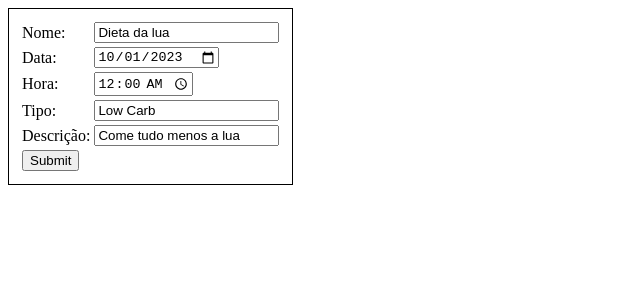
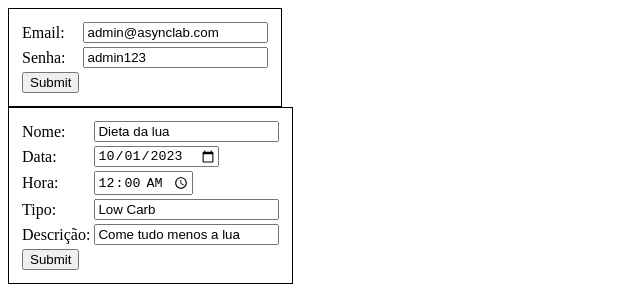
Before and after one commit to briitogabriel/ASYNC_Front, a React (Vite) app: page / in a window 1280 px wide. Shown: the top 308 px of the page, without its empty margins (0-640 px from the left). Built offline with nearby package versions, Linux system fonts and the light colour scheme.

Commit message:
testando cadastro de dieta com login

```diff
--- a/src/App.jsx
+++ b/src/App.jsx
@@ -1,8 +1,14 @@
 import axios from 'axios';
 import { useState } from 'react';
 
+// const token = 'eyJhbGciOiJIUzI1NiIsInR5cCI6IkpXVCJ9.eyJpZCI6MSwibmFtZSI6IkFkbWluIiwiZW1haWwiOiJhZG1pbkBhc3luY2xhYi5jb20iLCJpYXQiOjE2OTc1ODQxNDYsImV4cCI6MTY5NzU4Nzc0Nn0.MD4YrcYNOxiSp0FCO1ewYkVf-fz0PyDdeJiGGMNukB4'
+
 export const App = () => {
-  let initialState = {
+  let initialUsuario = {
+    email: "admin@asynclab.com",
+	  senha: "admin123"
+  }
+  let initialDieta = {
     die_nome: "Dieta da lua",
     die_data: "2023-10-01",
     die_hora: "00:00:00",
@@ -11,15 +17,19 @@ export const App = () => {
     pac_id: 1
   }
     const inputStyle = {border: "1px solid black", height: 75, "padding": 10}
-    const [dieta, setDieta] = useState(initialState)
+    const [dieta, setDieta] = useState(initialDieta)
+    const [usuario, setUsuario] = useState(initialUsuario)
     const [response, setResponse] = useState()
 
-    const sumbitForm = (e) => {
+    const [token, setToken] = useState('')
+
+    const sumbitUsuario = (e) => {
       e.preventDefault()
-      axios.post('http://localhost:3333/api/dietas', dieta)
+      axios.post('http://localhost:3333/api/usuarios/login', usuario)
       .then((res) => {
+        setToken(res.data.data)
         setResponse(res.data)
-        setDieta(initialState)
+        setUsuario(initialUsuario)
         console.log(res.data)
       })
       .catch(function (error) {
@@ -28,24 +38,63 @@ export const App = () => {
     }
     const onChangeHandler = (event) => {
       const {name, value} = event
+        setUsuario((prev) => {
+          return {...prev, [name]: value}
+        })
+    }
+
+    const sumbitDieta = (e) => {
+      e.preventDefault()
+      console.log(token)
+      axios.post('http://localhost:3333/api/dietas', dieta, {
+        headers: {
+          'Authorization': `${token}`
+        }
+      })
+      .then((res) => {
+        setDieta(initialDieta)
+        setResponse(res.data)
+        console.log(res.data)
+      })
+      .catch(function (error) {
+        console.log(error);
+      });
+    }
+    const onChangeDieta = (event) => {
+      const {name, value} = event
         setDieta((prev) => {
           return {...prev, [name]: value}
         })
     }
-     return(
-          <form onSubmit={sumbitForm}>
+
+      return(
+        <>
+          <form onSubmit={sumbitUsuario}>
             <table style={inputStyle}>
               <tbody>
-                <tr><td>Nome:</td><td><input type="text" name="die_nome" value={dieta.die_nome} onChange={(e) => onChangeHandler(e.target)}/></td></tr>
-                <tr><td>Data:</td><td><input type="date" name="die_data" value={dieta.die_data} onChange={(e) => onChangeHandler(e.target)}/></td></tr>
-                <tr><td>Hora:</td><td><input type="time" name="die_hora" value={dieta.die_hora} onChange={(e) => onChangeHandler(e.target)}/></td></tr>
-                <tr><td>Tipo:</td><td><input type="text" name="die_tipo" value={dieta.die_tipo} onChange={(e) => onChangeHandler(e.target)}/></td></tr>
-                <tr><td>Descrição:</td><td><input type="text" name="die_descricao" value={dieta.die_descricao} onChange={(e) => onChangeHandler(e.target)}/></td></tr>
+                <tr><td>Email:</td><td><input type="text" name="email" value={usuario.email} onChange={(e) => onChangeHandler(e.target)}/></td></tr>
+                <tr><td>Senha:</td><td><input type="text" name="senha" value={usuario.senha} onChange={(e) => onChangeHandler(e.target)}/></td></tr>
                 <tr><td ><button type="submit">Submit</button></td></tr>
                 {response?.response && <tr><td colSpan={2}>{response.response}</td></tr>}
               </tbody>
             </table>
           </form>
-     )
+
+          <form onSubmit={sumbitDieta}>
+            <table style={inputStyle}>
+              <tbody>
+                <tr><td>Nome:</td><td><input type="text" name="die_nome" value={dieta.die_nome} onChange={(e) => onChangeDieta(e.target)}/></td></tr>
+                <tr><td>Data:</td><td><input type="date" name="die_data" value={dieta.die_data} onChange={(e) => onChangeDieta(e.target)}/></td></tr>
+                <tr><td>Hora:</td><td><input type="time" name="die_hora" value={dieta.die_hora} onChange={(e) => onChangeDieta(e.target)}/></td></tr>
+                <tr><td>Tipo:</td><td><input type="text" name="die_tipo" value={dieta.die_tipo} onChange={(e) => onChangeDieta(e.target)}/></td></tr>
+                <tr><td>Descrição:</td><td><input type="text" name="die_descricao" value={dieta.die_descricao} onChange={(e) => onChangeDieta(e.target)}/></td></tr>
+                <tr><td ><button type="submit">Submit</button></td></tr>
+                {response?.response && <tr><td colSpan={2}>{response.response}</td></tr>}
+              </tbody>
+            </table>
+          </form>
+
+        </>
+      )
    }
 export default App;
```
